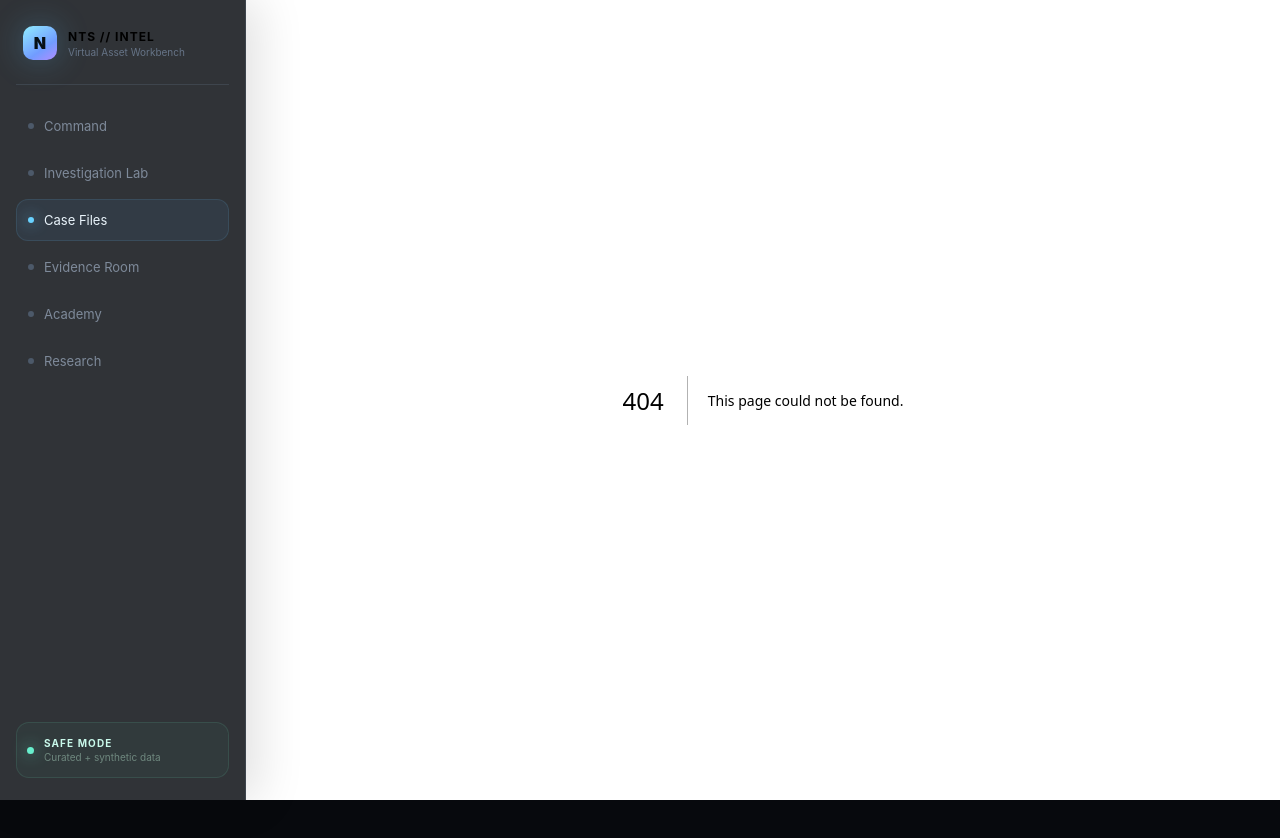
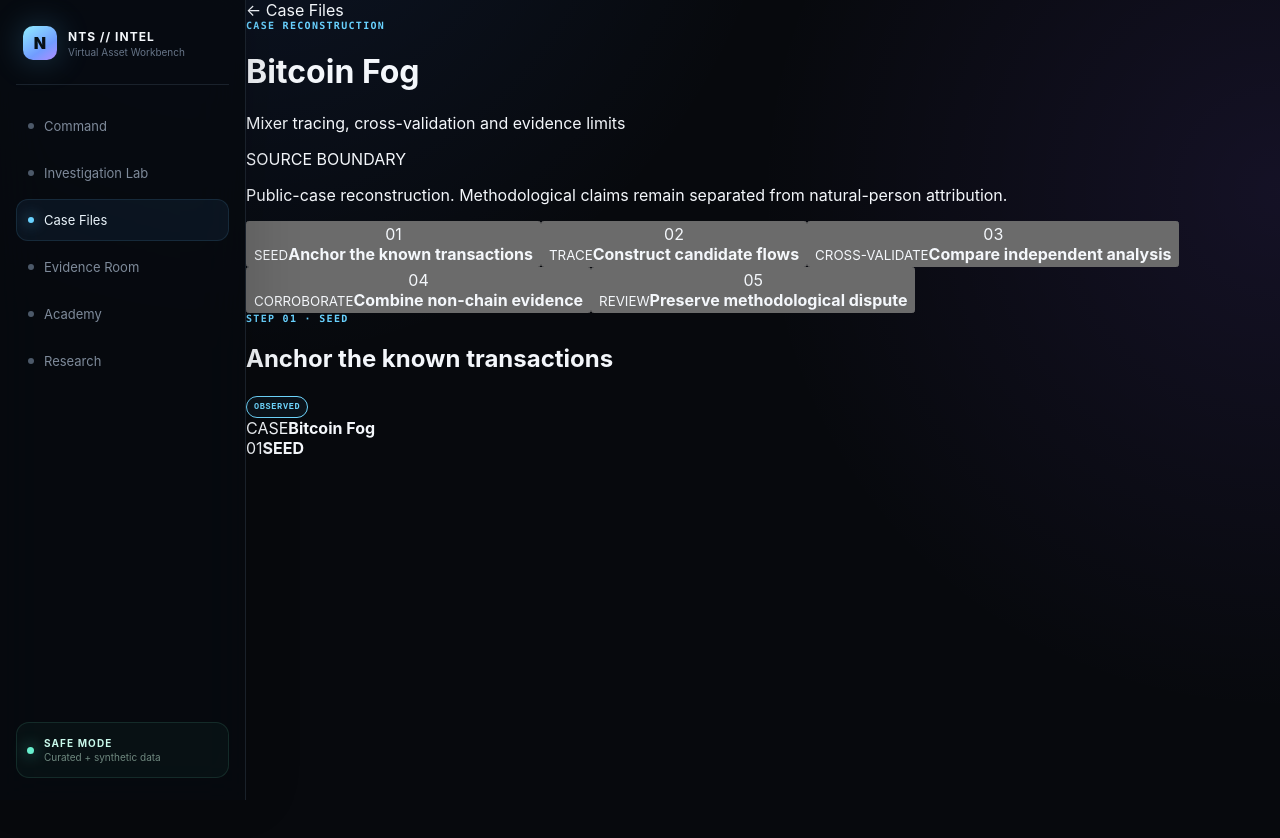
Before and after one commit to sapgun/nts-virtual-asset-tracking, a Next.js app: page /cases/bitcoin-fog in a window 1280 px wide. Before the commit this address had no page. Shown: the top 838 px of the page. Before the commit the page ends 800 px from the top, so only its background shows below. Built offline with nearby package versions, Linux system fonts and the light colour scheme.

Commit message:
feat(cases): add interactive reconstruction playback

```diff
--- /dev/null
+++ b/app/cases/[id]/page.tsx
@@ -0,0 +1,16 @@
+import { notFound } from "next/navigation";
+import { CasePlaybackPlayer } from "@/components/case-playback-player";
+import { getCasePlayback } from "@/lib/case-playback-data";
+
+export default async function CasePlaybackPage({
+  params,
+}: {
+  params: Promise<{ id: string }>;
+}) {
+  const { id } = await params;
+  const playback = getCasePlayback(id);
+
+  if (!playback) notFound();
+
+  return <CasePlaybackPlayer playback={playback} />;
+}
```
